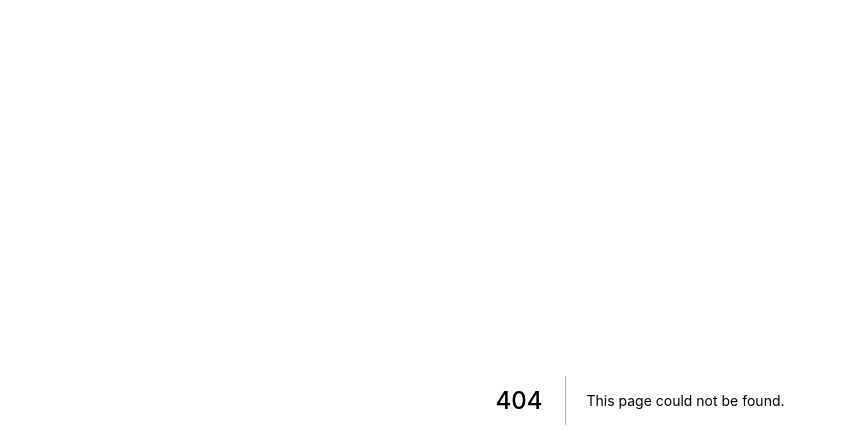
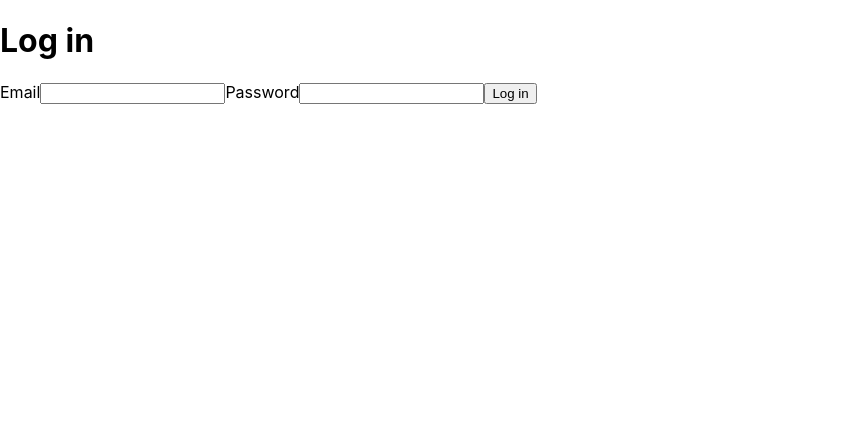
Before and after one commit to fac-23/be-kind_re-mind, a Next.js app: page /login in a window 1280 px wide. Before the commit this address had no page. Shown: the top 448 px of the page, without its empty margins (0-846 px from the left). Built offline with nearby package versions, Linux system fonts and the light colour scheme.

Commit message:
added log in that checks user email is in db and set's if user exits, then logs in
Co-authored-by: Miah <78933903+miahbates@users.noreply.github.com>

```diff
--- a/auth.js
+++ b/auth.js
@@ -1,4 +1,4 @@
-import { createSession } from "./database/model";
+import { createSession, getUser } from "./database/model";
 import crypto from "node:crypto";
 
 export const cookie_options = {
@@ -15,3 +15,17 @@ export async function saveSession(data) {
   //run create session in model.js, which inserts session into db (data and sid)
   return createSession(sid, data);
 }
+
+//called in log-in
+export async function verifyUser(email, password) {
+  const savedUser = await getUser(email);
+  return savedUser;
+}
+
+// savedUser in verifyUser auth {
+//   id: 2,
+//   username: 'olij',
+//   email: 'oli@oli.com',
+//   phone: '076664535',
+//   password: '123'
+// }
--- a/database/model.js
+++ b/database/model.js
@@ -17,3 +17,10 @@ export function createSession(sid, data) {
     return result.rows[0].sid;
   });
 }
+
+export function getUser(email) {
+  const GET_USER = `SELECT * FROM users WHERE email = $1`;
+  return db.query(GET_USER, [email]).then((result) => {
+    return result.rows[0];
+  });
+}
--- /dev/null
+++ b/pages/api/log-in.js
@@ -0,0 +1,29 @@
+import { verifyUser, saveSession, cookie_options } from "../../auth";
+
+export default async function log_in(req, res) {
+  switch (req.method) {
+    case "POST": {
+      const { email, password } = req.body;
+      //calls verifyUser in auth - which sends a query to db to return user with the same email
+      const user = await verifyUser(email, password);
+      console.log("verified, login", user);
+
+      const sid = await saveSession({ user_id: user.id });
+
+      res.setHeader("set-cookie", `sid=${sid}; ${cookie_options}`);
+      res.redirect("/home");
+      break;
+    }
+    default:
+      res.status(405).send("Method not allowed");
+      break;
+  }
+}
+
+// verifiedUser {
+//   id: 2,
+//   username: 'olij',
+//   email: 'oli@oli.com',
+//   phone: '076664535',
+//   password: '123'
+// }
--- a/pages/index.jsx
+++ b/pages/index.jsx
@@ -1,12 +1,10 @@
-
 import Link from "next/link";
-
 
 export default function Home() {
   return (
     <div>
-      <Link href="/home">
-        <a>Sign in</a>
+      <Link href="/login">
+        <a>Log in</a>
       </Link>
       <Link href="/signup">
         <a>Sign up</a>
--- /dev/null
+++ b/pages/login.jsx
@@ -0,0 +1,16 @@
+import React from "react";
+
+export default function Login() {
+  return (
+    <div>
+      <h1>Log in</h1>
+      <form action="/api/log-in" method="POST">
+        <label htmlFor="email">Email</label>
+        <input type="email" id="email" name="email" />
+        <label htmlFor="password">Password</label>
+        <input type="password" id="password" name="password" />
+        <button>Log in</button>
+      </form>
+    </div>
+  );
+}
--- a/pages/signup.jsx
+++ b/pages/signup.jsx
@@ -5,7 +5,7 @@ export default function Signup() {
     <div>
       <h1>Sign up</h1>
       <form action="/api/sign-up" method="POST">
-        <label htmlFor="username">Name</label>
+        <label htmlFor="username">Username</label>
         <input type="text" id="username" name="username" />
         <label htmlFor="email">Email</label>
         <input type="email" id="email" name="email" />
```
